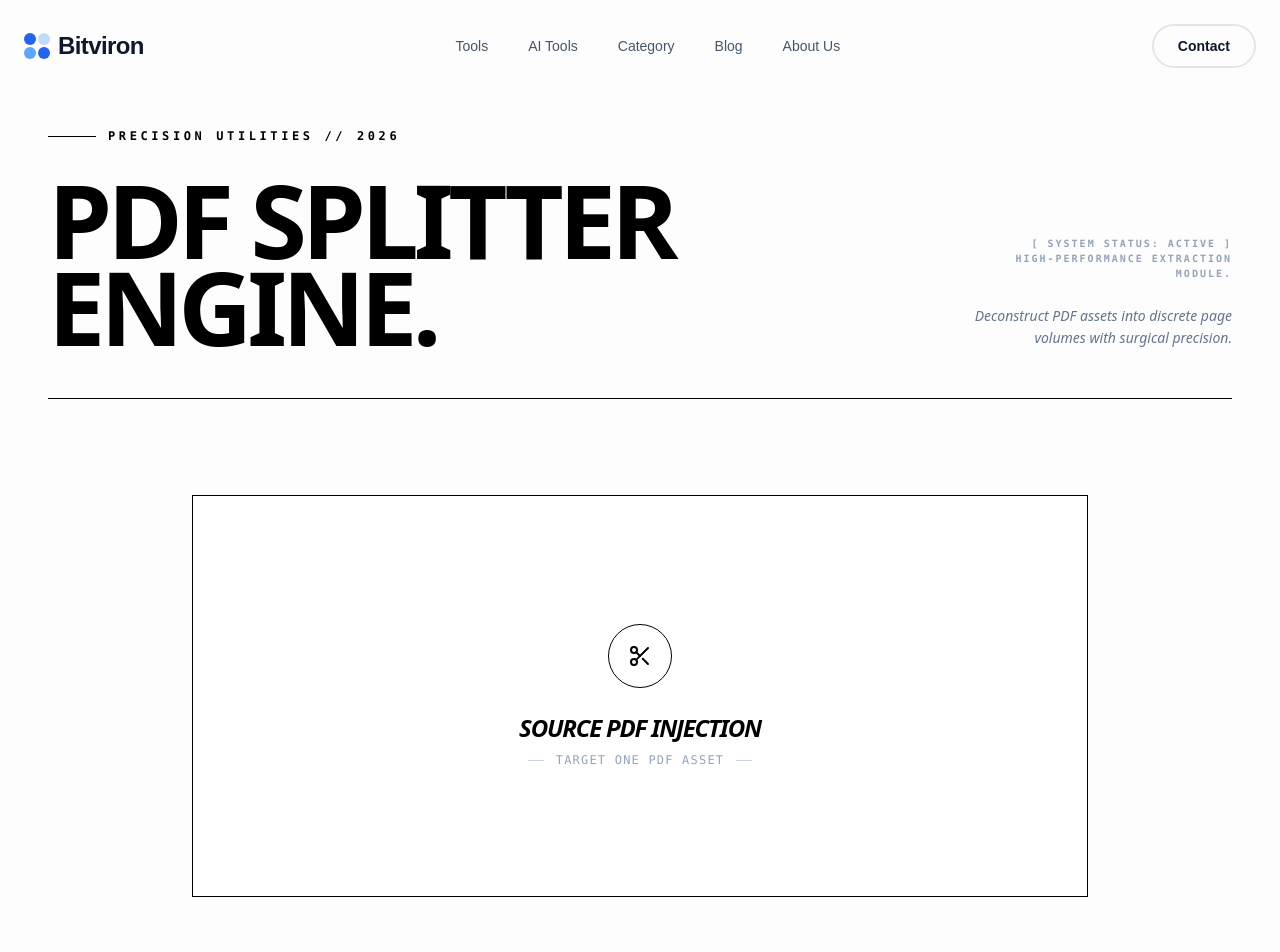
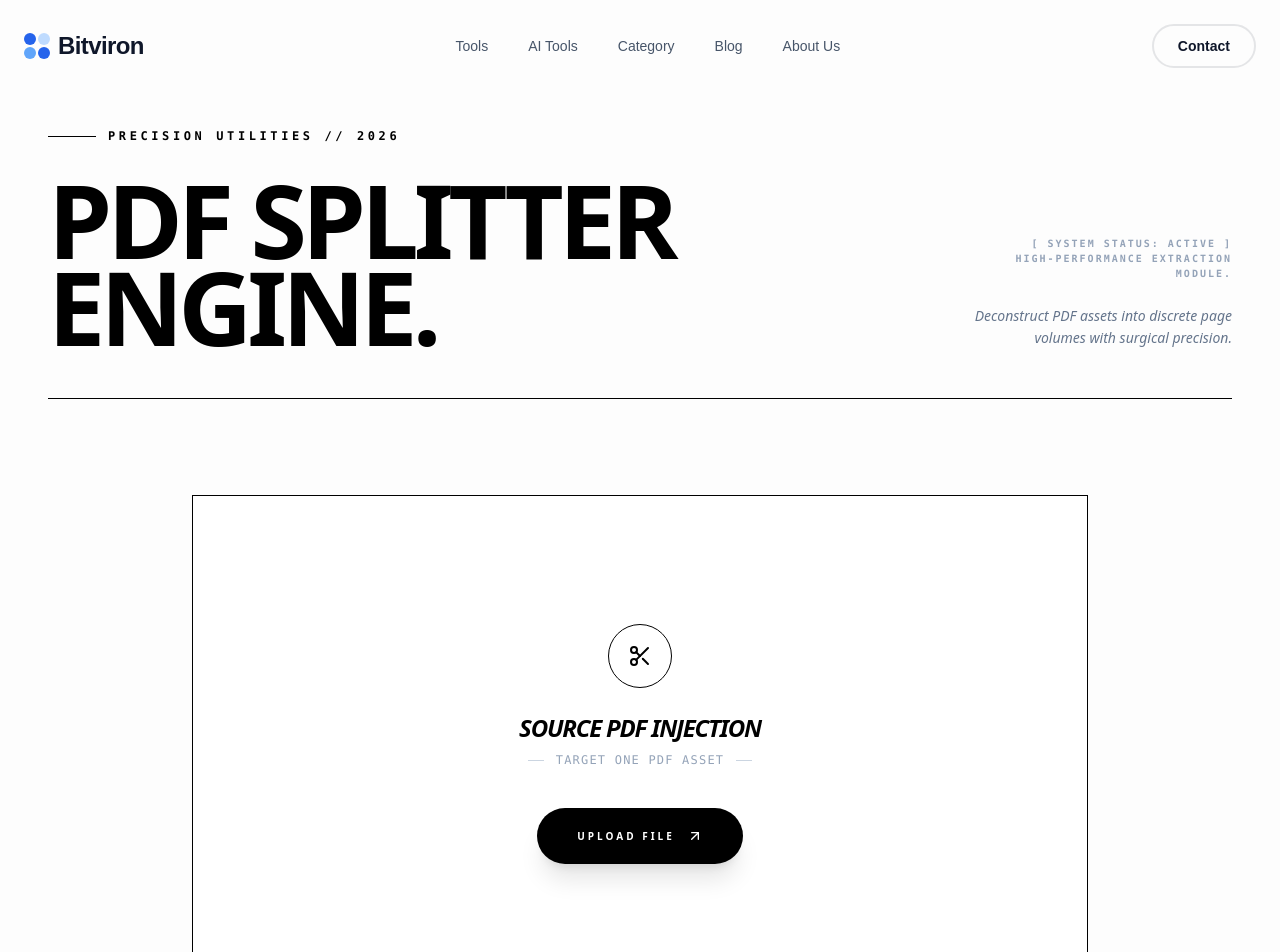
Before and after one commit to expelon/bitviron_saas, a Next.js app: page /tools/pdf-split in a window 1280 px wide. Shown: the top 952 px of the page. Built offline with nearby package versions, Linux system fonts and the light colour scheme.

Commit message:
fix ui issues

```diff
--- a/app/tools/pdf-merger/page.tsx
+++ b/app/tools/pdf-merger/page.tsx
@@ -313,7 +313,7 @@ export default function PdfMergePage() {
                             onDragEnter={handleDragEnter}
                             onDragLeave={handleDragLeave}
                             onDrop={onDrop}
-                            className={`border border-black rounded-none p-16 md:p-32 text-center group transition-all duration-500 cursor-pointer relative overflow-hidden ${isDragActive
+                            className={`border border-black rounded-none p-10 md:p-32 text-center group transition-all duration-500 cursor-pointer relative overflow-hidden ${isDragActive
                                 ? "bg-slate-50"
                                 : "bg-white hover:bg-slate-50"
                                 }`}
@@ -359,7 +359,7 @@ export default function PdfMergePage() {
                                     disabled={isProcessing}
                                     className="bg-black text-white text-[10px] font-bold uppercase tracking-[0.3em] py-5 px-10 rounded-full hover:scale-105 transition-all shadow-xl disabled:opacity-50 mt-4 group/btn flex items-center gap-3"
                                 >
-                                    {isProcessing ? "Processing..." : "Open Explorer"}
+                                    {isProcessing ? "Processing..." : "Upload Files"}
                                     {!isProcessing && <ArrowUpRight className="w-4 h-4 group-hover/btn:translate-x-1 group-hover/btn:-translate-y-1 transition-transform" />}
                                 </button>
                             </div>
@@ -515,9 +515,9 @@ export default function PdfMergePage() {
                             <Step num={2} text="Orchestrate" description="Reconfigure page order and prune unnecessary assets via the visual editor." />
                             <Step num={3} text="Execute & Export" description="Compile the final document and initiate bitstream download." />
                         </div>
-                        <div className="bg-slate-50 rounded-none p-12 border border-slate-200 flex items-center justify-center min-h-[500px] relative group overflow-hidden">
+                        <div className="bg-slate-50 rounded-none p-6 md:p-12 border border-slate-200 flex items-center justify-center min-h-[400px] md:min-h-[500px] relative group overflow-hidden">
                             <div className="absolute right-0 top-0 w-32 h-32 bg-black/5 blur-[80px] rounded-full -mr-16 -mt-16"></div>
-                            <div className="relative z-10">
+                            <div className="relative z-10 scale-[0.7] md:scale-100">
                                 <div className="w-56 h-72 bg-white border border-slate-200 rounded-none shadow-xl flex items-center justify-center transform -rotate-6 group-hover:-rotate-12 transition-all duration-700">
                                     <FileText className="w-12 h-12 text-slate-100" />
                                 </div>
--- a/app/tools/pdf-split/page.tsx
+++ b/app/tools/pdf-split/page.tsx
@@ -278,7 +278,7 @@ export default function PdfSplitPage() {
                                 setIsDragActive(false);
                                 if (e.dataTransfer.files?.[0]) processFile(e.dataTransfer.files[0]);
                             }}
-                            className={`border border-black rounded-none p-16 md:p-32 text-center group transition-all duration-500 cursor-pointer relative overflow-hidden ${isDragActive ? "bg-slate-50" : "bg-white hover:bg-slate-50"}`}
+                            className={`border border-black rounded-none p-10 md:p-32 text-center group transition-all duration-500 cursor-pointer relative overflow-hidden ${isDragActive ? "bg-slate-50" : "bg-white hover:bg-slate-50"}`}
                             onClick={() => fileInputRef.current?.click()}
                         >
                             <div className="absolute left-[-1px] top-0 w-[1px] h-0 bg-black group-hover:h-full transition-all duration-700 ease-in-out"></div>
@@ -304,6 +304,14 @@ export default function PdfSplitPage() {
                                         <span className="h-[1px] w-4 bg-slate-300"></span>
                                     </div>
                                 </div>
+
+                                <button
+                                    disabled={isProcessing}
+                                    className="bg-black text-white text-[10px] font-bold uppercase tracking-[0.3em] py-5 px-10 rounded-full hover:scale-105 transition-all shadow-xl disabled:opacity-50 mt-4 group/btn flex items-center gap-3"
+                                >
+                                    {isProcessing ? "Processing..." : "Upload File"}
+                                    {!isProcessing && <ArrowUpRight className="w-4 h-4 group-hover/btn:translate-x-1 group-hover/btn:-translate-y-1 transition-transform" />}
+                                </button>
                             </div>
                             {error && <div className="mt-6 p-4 bg-red-50 text-red-600 text-sm font-medium animate-fadeIn">{error}</div>}
                         </div>
@@ -445,9 +453,9 @@ export default function PdfSplitPage() {
                             <Step num={2} text="Segment Logic" description="Select specific pages or define range parameters for extraction." />
                             <Step num={3} text="Export Volumes" description="Execute the split process and download your new document segments." />
                         </div>
-                        <div className="bg-slate-50 rounded-none p-12 border border-slate-200 flex items-center justify-center min-h-[500px] relative group overflow-hidden">
+                        <div className="bg-slate-50 rounded-none p-6 md:p-12 border border-slate-200 flex items-center justify-center min-h-[400px] md:min-h-[500px] relative group overflow-hidden">
                             <div className="absolute right-0 top-0 w-32 h-32 bg-black/5 blur-[80px] rounded-full -mr-16 -mt-16"></div>
-                            <div className="relative z-10">
+                            <div className="relative z-10 scale-[0.7] md:scale-100">
                                 <div className="w-56 h-72 bg-white border border-slate-200 rounded-none shadow-xl flex items-center justify-center transform -rotate-6 group-hover:-rotate-12 transition-all duration-700">
                                     <div className="flex flex-col items-center gap-2">
                                         <FileText className="w-12 h-12 text-slate-100" />
```
